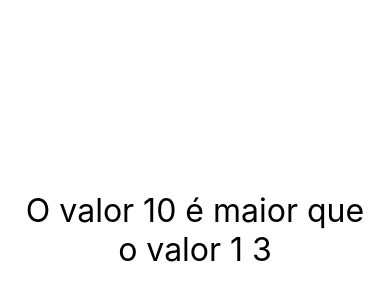
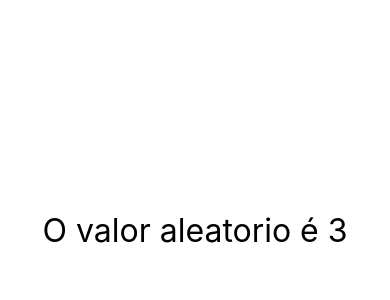
Before and after one commit to paulosvdd05/curso-react-native, a React Native app: screen / in a window 390 px wide. Shown: the part 192-492 px from the top of the page. Built offline with nearby package versions, Linux system fonts and the light colour scheme.

Commit message:
Desafio: numero aleatorio(otimizado)

```diff
--- a/src/components/MinMax.tsx
+++ b/src/components/MinMax.tsx
@@ -3,11 +3,11 @@ import { Text } from "react-native";
 import Estilo from './estilo';
 
 
-export default (props) => {
+export default ({min, max}) => {
 
     return (
         <Text style={Estilo.txtG}>
-            O valor {props.max} é maior que o valor {props.min}
+            O valor {max} é maior que o valor {min}
         </Text>
     )
 }
--- a/src/components/aleatorio.tsx
+++ b/src/components/aleatorio.tsx
@@ -2,11 +2,11 @@ import React from "react";
 import { Text } from "react-native";
 import Estilo from './estilo';
 
-export default (props) => {
-    let numAleatorio = parseInt(Math.random() * (props.max - props.min) + props.min)
+export default ({min, max}) => {
+    let numAleatorio = parseInt(Math.random() * (max - min) + min)
     return (
         <Text style={Estilo.txtG}>
-            O valor {props.max} é maior que o valor {props.min} {numAleatorio}
+           O valor aleatorio é {numAleatorio}
         </Text>
     )
 }
```
